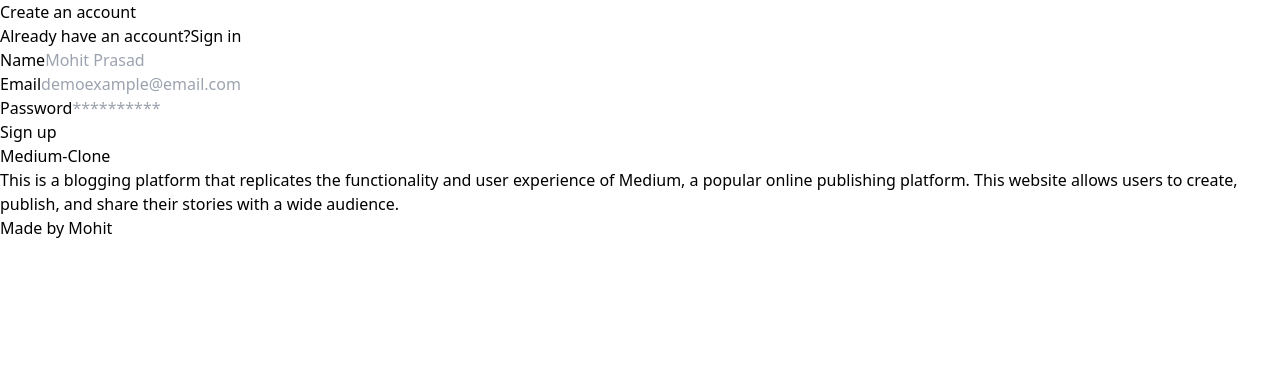
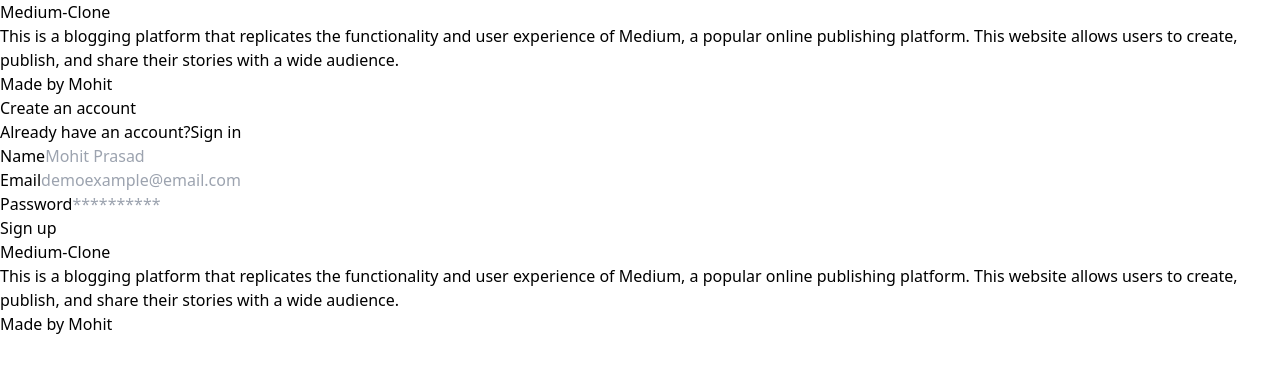
Before and after one commit to bmohitprasad/medium-backend, a React (Vite) app in the folder frontend/: page /signup in a window 1280 px wide. Shown: the top 372 px of the page. Built offline with nearby package versions, Linux system fonts and the light colour scheme.

Commit message:
Update Auth.tsx

```diff
--- a/frontend/src/components/Auth.tsx
+++ b/frontend/src/components/Auth.tsx
@@ -26,11 +26,23 @@
     return <div className="h-screen flex justify-center flex-col">
         <div className="flex justify-center">
             <div>
-                <div className="px-10">
-                    <div className="text-3xl font-extrabold">
+                <div >
+                    <div className="flex justify-center flex-col block lg:hidden">
+                        <div className="flex justify-center text-2xl font-bold">
+                            Medium-Clone
+                        </div>
+                        <div className="flex justify-center max-w-md text-xl text-left mt-4 mb-2">
+                            This is a blogging platform that replicates the functionality and user experience of Medium, a popular online publishing platform. This website allows users to create, publish, and share their stories with a wide audience.
+                        </div>
+                        <div className="flex justify-center max-w-md text-md font-light text-slate-400 mb-10 pb-10">
+                            Made by Mohit
+                        </div>
+                    </div>
+                    <div className="px-10">
+                    <div className="flex justify-center text-3xl font-extrabold">
                         Create an account
                     </div>
-                    <div className="text-slate-500">
+                    <div className="text-slate-500 flex justify-center">
                         {type === "signin" ? "Don't have an account?" : "Already have an account?" }
                         <Link className="pl-2 underline" to={type === "signin" ? "/signup" : "/signin"}>
                             {type === "signin" ? "Sign up" : "Sign in"}
@@ -61,6 +73,7 @@
             </div>
         </div>
     </div>
+    </div>
 }
 
 interface LabelledInputType {
```
